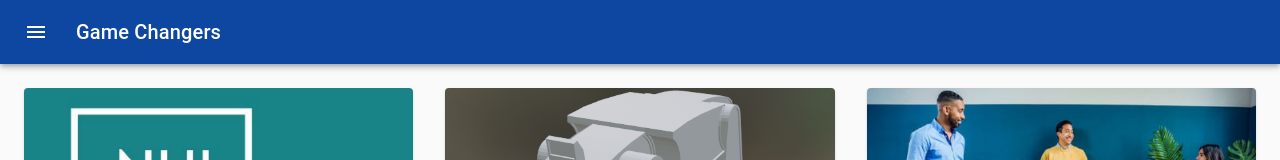
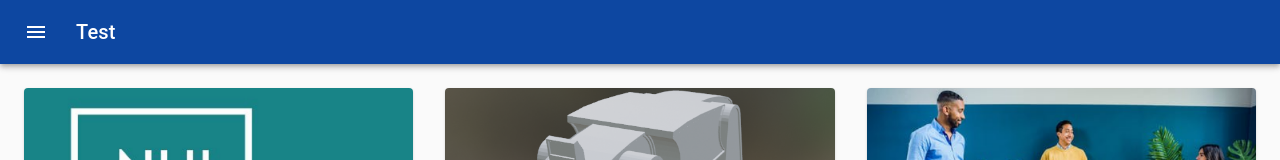
Before and after one commit to HBO-ICT-Robotica/Website, a Next.js app: page / in a window 1280 px wide. Shown: the top 160 px of the page. Built offline with nearby package versions, Linux system fonts and the light colour scheme.

Commit message:
Test Deploy

```diff
--- a/src/components/Header.tsx
+++ b/src/components/Header.tsx
@@ -55,7 +55,7 @@ export default function Header() {
 					</IconButton>
 
 					<Typography variant="h6" className={classes.title}>
-						Game Changers
+						Test
 					</Typography>
 
 					<Menu
```
Also changed, not shown: 1 other file (tests, documents, lock files or other folders).
